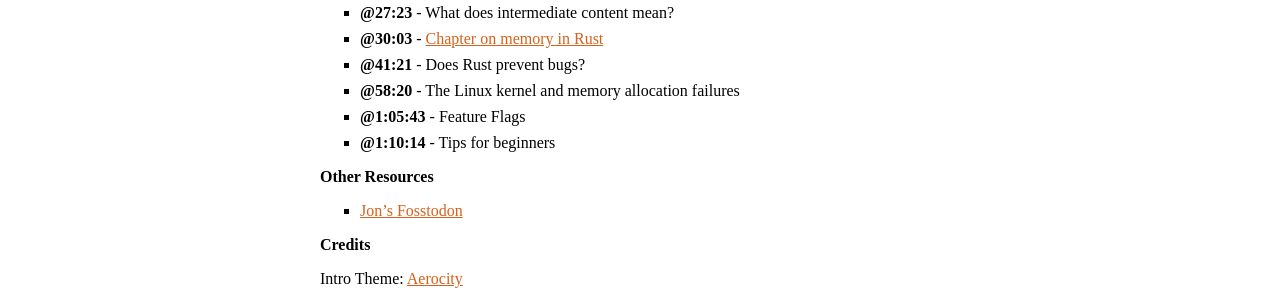
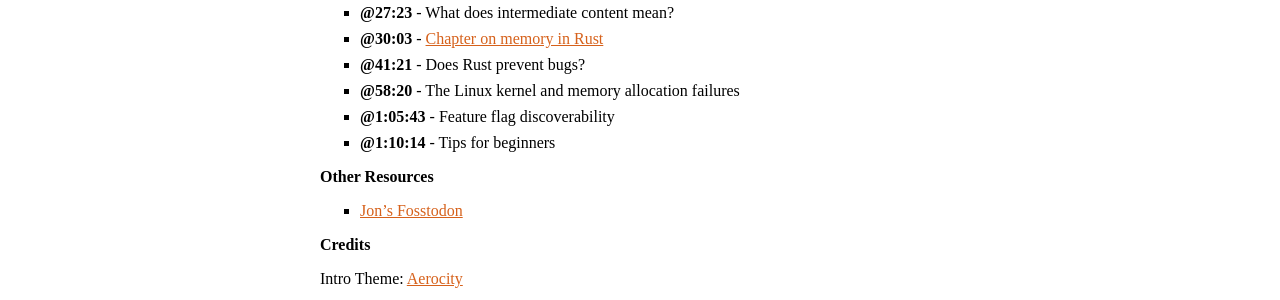
Before and after one commit to rustacean-station/rustacean-station.org, a Jekyll site: the page built from _episodes/038-jon-gjengset.md, in a window 1280 px wide. Shown: the part 1062-1362 px from the top of the page. Built offline with Jekyll 4.4.1, drawn with Linux system fonts in a browser that asks for light colours.

Commit message:
Update _episodes/038-jon-gjengset.md

```diff
--- a/_episodes/038-jon-gjengset.md
+++ b/_episodes/038-jon-gjengset.md
@@ -28,7 +28,7 @@ Rustacean Station is a community project; get in touch with us if you'd like to
 - [@30:03] - [Chapter on memory in Rust](https://nostarch.com/download/samples/RustforRustaceans_Ch2new.pdf)
 - [@41:21] - Does Rust prevent bugs?
 - [@58:20] - The Linux kernel and memory allocation failures
-- [@1:05:43] - Feature Flags
+- [@1:05:43] - Feature flag discoverability
 - [@1:10:14] - Tips for beginners
 
 ## Other Resources
```
